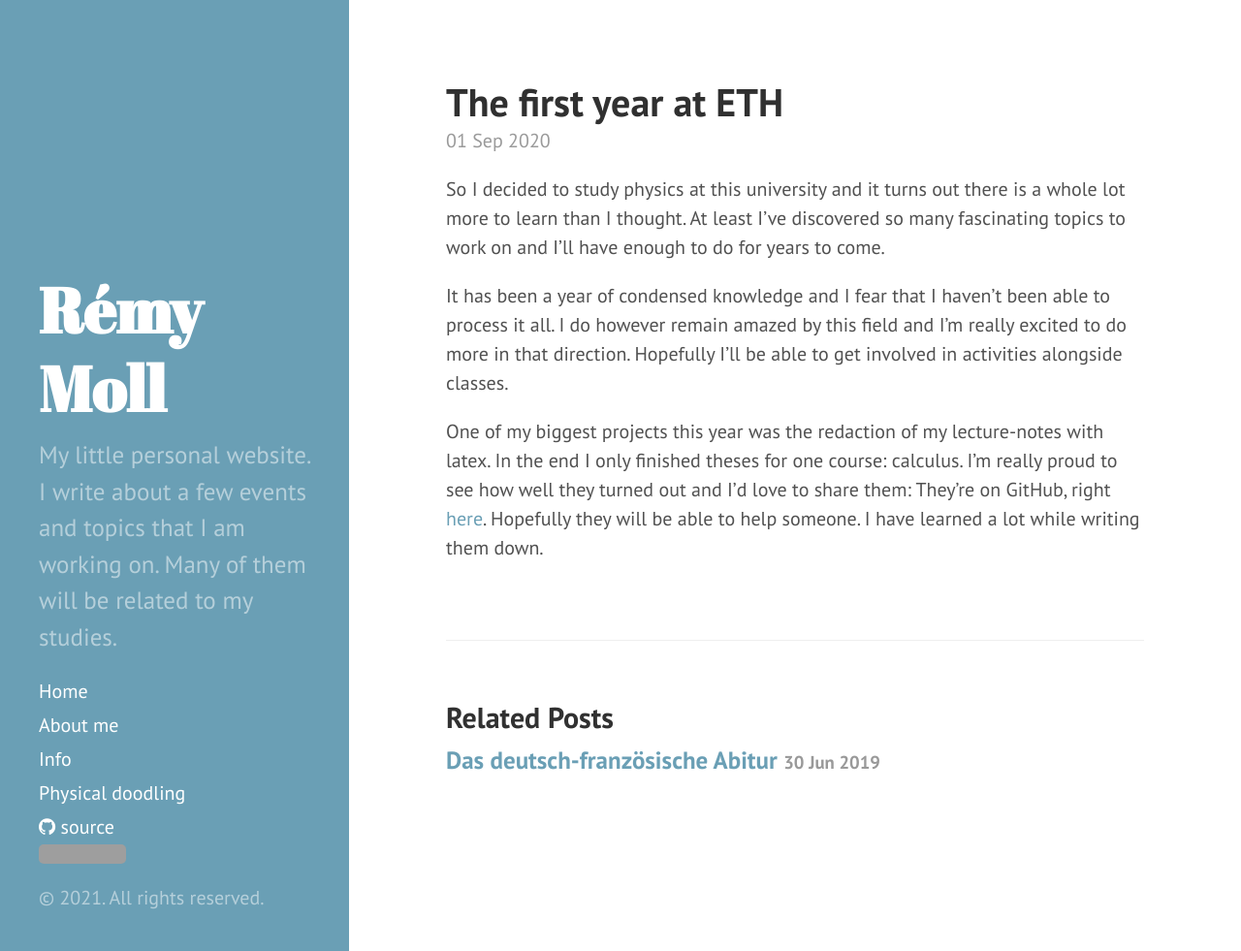
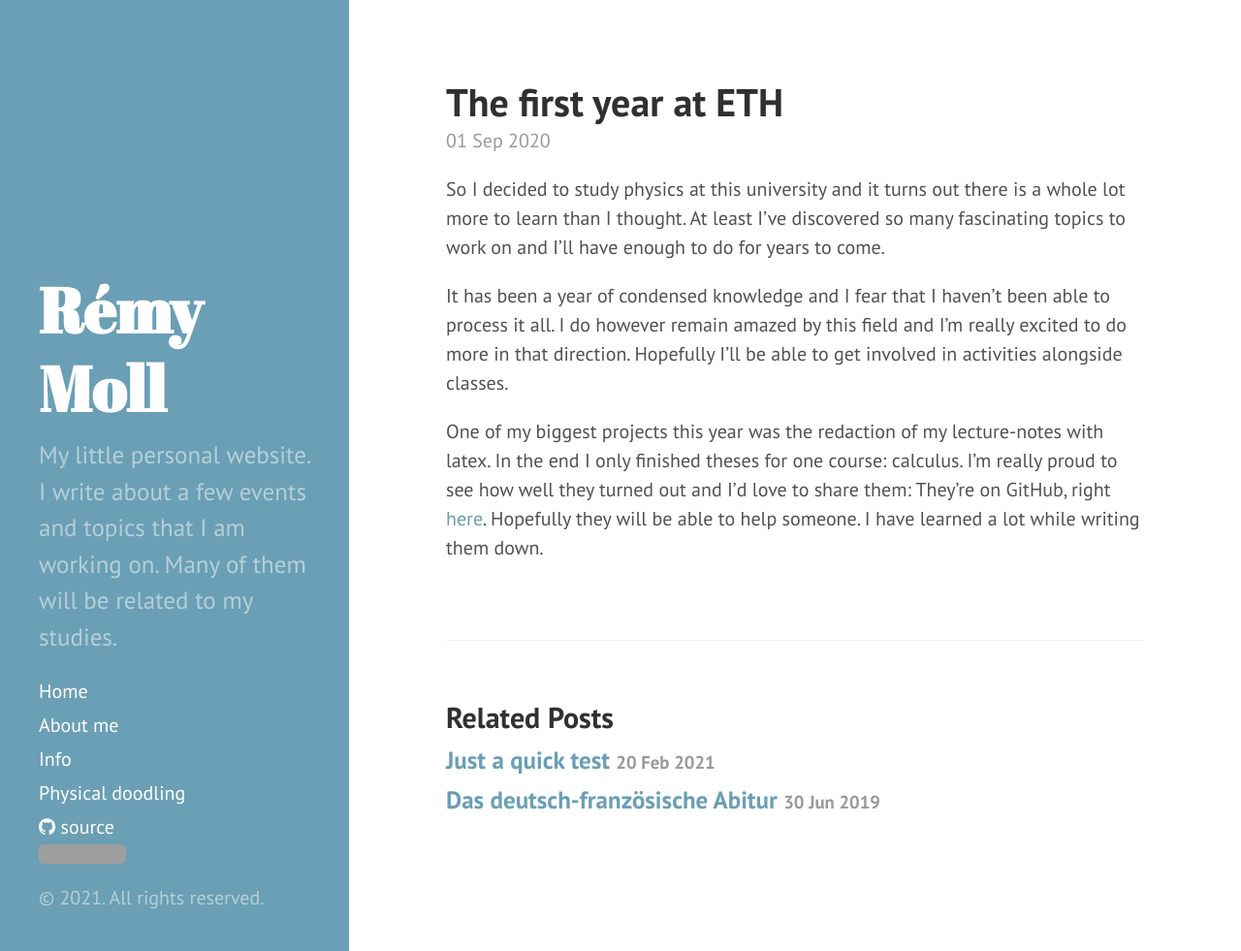
Before and after one commit to L0rd0fB0red0m/website_ethz, a Jekyll site: the page built from _posts/2020-09-01-first-year-at-eth.md, in a window 1280 px wide and 981 px high. Shown: the whole window at 97% size. Built offline with Jekyll 4.4.1, drawn with Linux system fonts in a browser that asks for light colours; nearby versions of some CDN libraries; grey boxes are pictures that could not be loaded.

Commit message:
still no posts

```diff
--- a/_includes/head.html
+++ b/_includes/head.html
@@ -21,7 +21,7 @@
   <link rel="stylesheet" href="http://fonts.googleapis.com/css?family=PT+Sans:400,400italic,700|Abril+Fatface">
 
   <!-- Icons -->
-  <link rel="shortcut icon" href="{{ site.baseurl }}public/favicon.ico">
+  <link rel="shortcut icon" href="{{ site.baseurl }}/public/favicon.ico">
 
   <!-- Useful scripts -->
   <script src="https://polyfill.io/v3/polyfill.min.js?features=es6"></script>
--- /dev/null
+++ b/_posts/2021-02-20-test-post.md
@@ -0,0 +1,6 @@
+---
+layout: post
+title: Just a quick test
+---
+
+So is something appearing?
```
